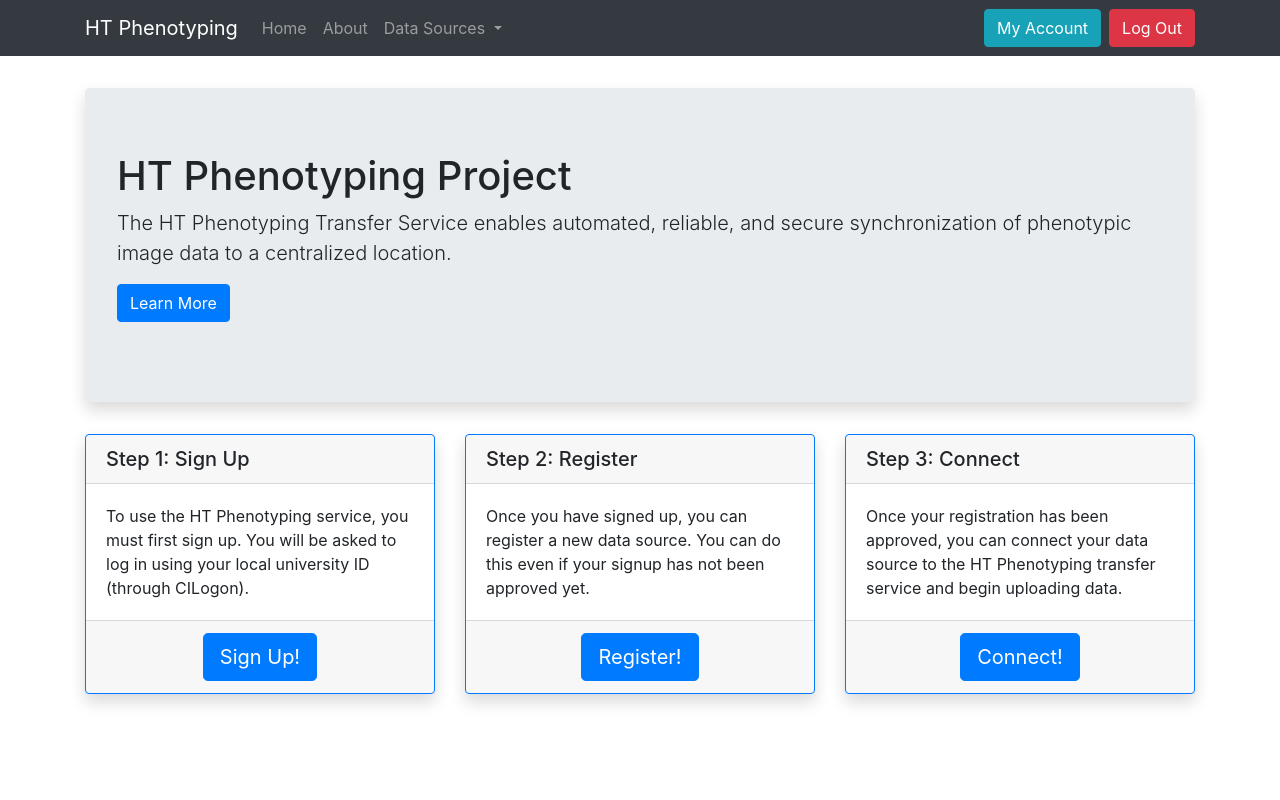
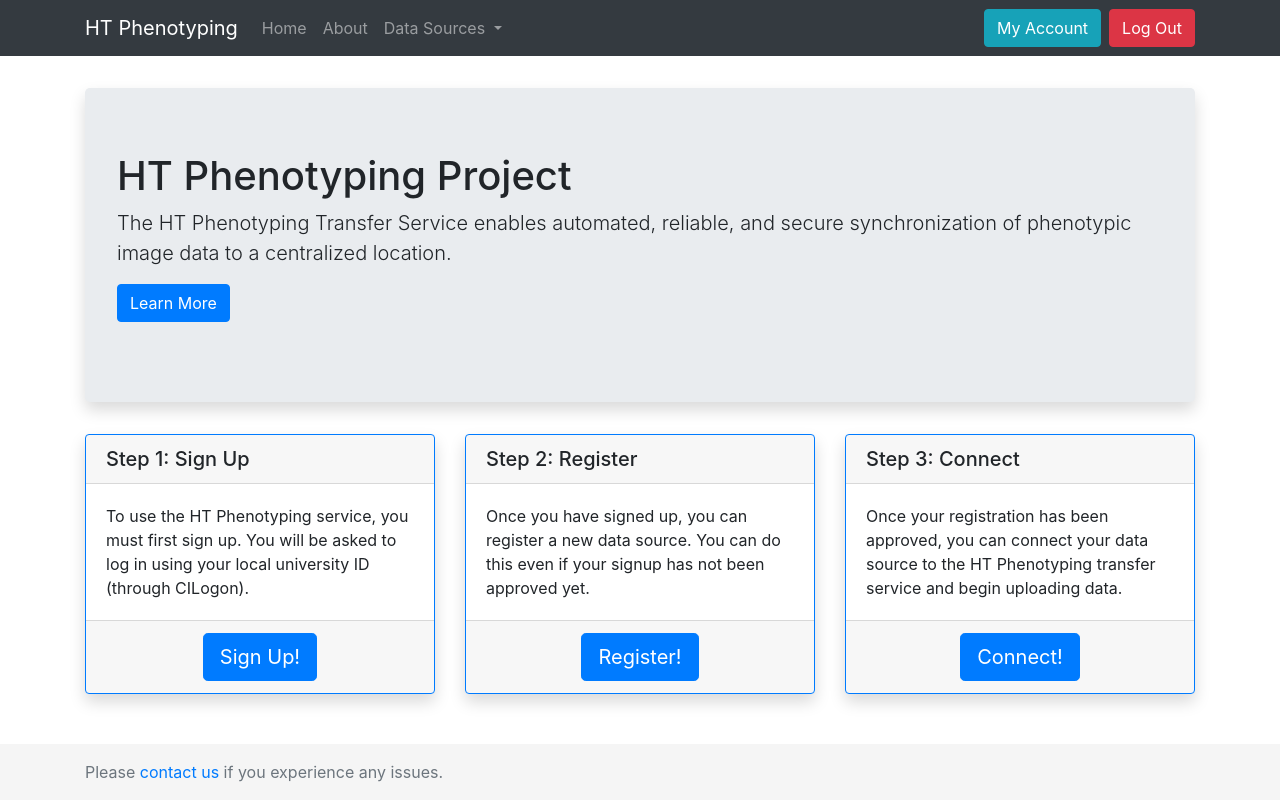
Before and after one commit to wood-thilsted/WT-ht-condor-front-end, a Flask app: page / in a window 1280 px wide. Run offline with Flask 2, Linux system fonts and the light colour scheme; some libraries are stand-ins or nearby versions.

Commit message:
wiring for generating "contact us" links; footer with a contact us link... but we don't know what the actual email is yet!

```diff
--- a/registry/app.py
+++ b/registry/app.py
@@ -8,9 +8,11 @@ from .connect import install_bp
 from .token import token_bp
 from .account import account_bp
 
+from .template_filters import contact_us
 
 BLUEPRINTS = [index_bp, signup_bp, install_bp, token_bp, account_bp]
 CONTEXT_PROCESSORS = []
+TEMPLATE_FILTERS = [contact_us]
 
 HERE = os.path.dirname(__file__)
 
@@ -32,6 +34,9 @@ def create_app(test_config=None):
         for cp in CONTEXT_PROCESSORS:
             app.context_processor(cp)
 
+        for tf in TEMPLATE_FILTERS:
+            app.add_template_filter(tf)
+
     app.logger.debug("Created!")
     return app
 
--- a/registry/static/base.css
+++ b/registry/static/base.css
@@ -1,3 +1,7 @@
+.footer {
+    background-color: #f5f5f5;
+}
+
 .navbar {
     margin-bottom: 2em;
 }
@@ -17,10 +21,6 @@ button.navbar-toggler[aria-expanded=true] ~ #navbarSupportedContent > ul > li.na
 }
 
 
-body {
-    margin-bottom: 5em;
-}
-
 pre {
     background-color: #e5e5e5;
     padding-left: 1em;
--- /dev/null
+++ b/registry/template_filters.py
@@ -0,0 +1,5 @@
+from flask import Markup
+
+
+def contact_us(text):
+    return Markup('<a href="{target}">{text}</a>'.format(target="#", text=text))
--- a/registry/templates/base.html
+++ b/registry/templates/base.html
@@ -1,6 +1,6 @@
 <!DOCTYPE html>
 
-<html lang="en">
+<html lang="en" class="h-100">
 
 <head>
     <meta charset="UTF-8">
@@ -30,7 +30,7 @@
     {% block style %}{% endblock %}
 </head>
 
-<body>
+<body class="d-flex flex-column h-100">
 {% block navbar %}
     <nav class="navbar navbar-expand-lg navbar-dark bg-dark sticky-top">
         <div class="container">
@@ -64,7 +64,16 @@
         </div>
     </nav>
 {% endblock %}
-{% block body %}{% endblock %}
+<main role="main" class="flex-shrink-0">
+    {% block body %}{% endblock %}
+</main>
+{% block footer %}
+    <footer class="footer mt-auto py-3">
+        <div class="container">
+            <span class="text-muted">Please {{ "contact us" | contact_us }} if you experience any issues.</span>
+        </div>
+    </footer>
+{% endblock %}
 {% block postscript %}{% endblock %}
 </body>
 
```
Also changed, not shown: registry/connect/templates/connect.html (+9 -0 lines).
